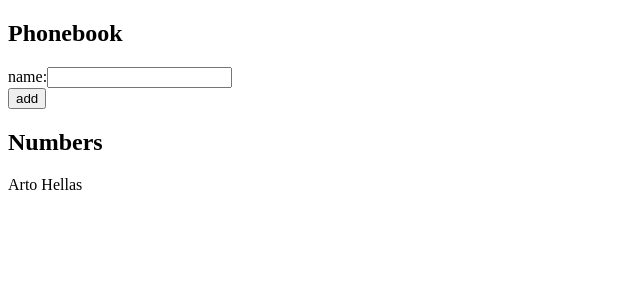
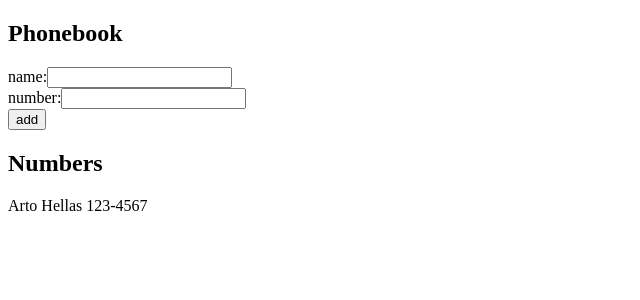
Before and after one commit to jt-ambrose00/fullStackOpen-2024, a React (Vite) app in the folder part2/phonebook/: page / in a window 1280 px wide. Shown: the top 300 px of the page, without its empty margins (0-640 px from the left). Built offline with nearby package versions, Linux system fonts and the light colour scheme.

Commit message:
finished 2.8

```diff
--- a/part2/phonebook/src/App.jsx
+++ b/part2/phonebook/src/App.jsx
@@ -2,11 +2,12 @@ import { useState } from 'react';
 
 const App = () => {
   const [persons, setPersons] = useState([
-    { name: 'Arto Hellas' }
+    { name: 'Arto Hellas', number: '123-4567' }
   ]);
   const [newName, setNewName] = useState('');
+  const [newNumber, setNewNumber] = useState('');
 
-  const addName = (event) => {
+  const addPerson = (event) => {
     event.preventDefault();
 
     if (persons.some(person => person.name === newName)) {
@@ -14,22 +15,32 @@ const App = () => {
       return;
     }
 
-    const nameObject = { name: newName };
-    setPersons(persons.concat(nameObject));
+    const personObject = { name: newName, number: newNumber };
+    setPersons(persons.concat(personObject));
     setNewName('');
+    setNewNumber('');
+    console.log(persons);
   };
 
   const handleNameChange = (event) => {
     setNewName(event.target.value);
   };
 
+  const handleNumberChange = (event) => {
+    setNewNumber(event.target.value);
+  };
+
   return (
     <div>
       <h2>Phonebook</h2>
-      <form onSubmit={addName}>
+      <form onSubmit={addPerson}>
         <div>
           name:
           <input value={newName} onChange={handleNameChange} />
+        </div>
+        <div>
+          number:
+          <input value={newNumber} onChange={handleNumberChange} />
         </div>
         <div>
           <button type="submit">add</button>
@@ -37,7 +48,7 @@ const App = () => {
       </form>
       <h2>Numbers</h2>
       {persons.map(person =>
-        <p key={person.name}>{person.name}</p>
+        <p key={person.name}>{person.name} {person.number}</p>
       )}
     </div>
   );
```
